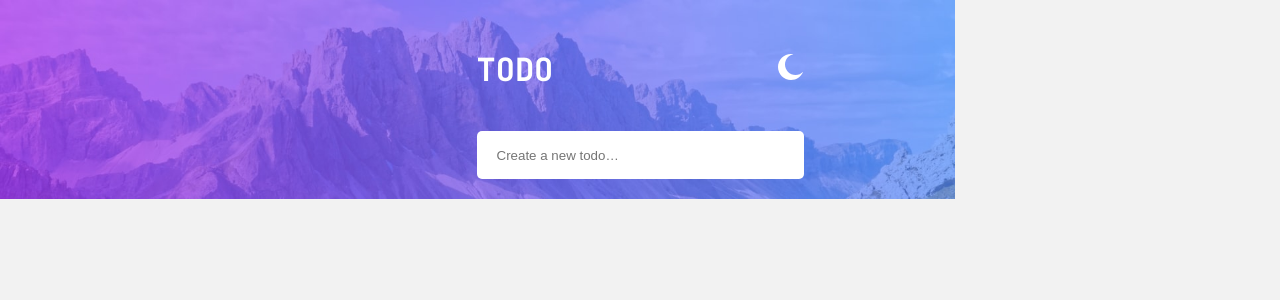
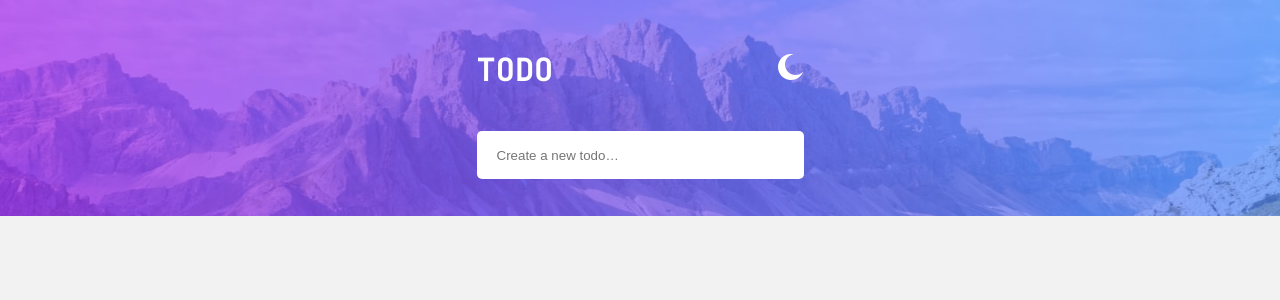
Before and after one commit to schincharauli/Todo-app-React, a React (Vite) app: page / in a window 1280 px wide. Shown: the top 300 px of the page. Built offline with nearby package versions, Linux system fonts and the light colour scheme.

Commit message:
solved responsive side of the bg-image

```diff
--- a/src/App.css
+++ b/src/App.css
@@ -22,7 +22,8 @@
   font-size: 32px;
 }
 
-.todo-input {
+.todo-input
+{
   height: 48px;
   width: 327px;
   border-radius: 5px;
@@ -30,6 +31,14 @@
   padding-left: 20px;
   margin-top: 40px;
   margin-bottom: 20px;
+}
+
+.list-features{
+  /* height: 368px; */
+  width: 327px;
+  border-radius: 5px;
+  background-color: blue;
+
 }
 
 .lists {
--- a/src/App.jsx
+++ b/src/App.jsx
@@ -4,7 +4,8 @@ import viteLogo from '/vite.svg'
 import './App.css'
 import InputField from './components/inputField'
 import TodoList from './components/TodoList'
-import { v4 as uuidv4 } from 'uuid';
+import OutputField from './components/OutputField'
+import { v4 as uuidv4 } from 'uuid'
 uuidv4();
 
 function App() {
@@ -44,6 +45,7 @@ function App() {
           deleteTodo={deleteTodo}/>
 
           ))}
+          <OutputField/>
       </div>
 
 
--- /dev/null
+++ b/src/components/OutputField.jsx
@@ -0,0 +1,8 @@
+const OutputField = () => {
+    <div className="list-features">
+    <button>item left</button>
+    <button>Clear Completed</button>
+    </div>
+}
+
+export default OutputField;
--- a/src/components/TodoList.jsx
+++ b/src/components/TodoList.jsx
@@ -33,6 +33,7 @@ const TodoList = ({ task, toggleComplite, deleteTodo }) => {
           </svg>
         </span>
       </div>
+
     </div>
   );
 };
--- a/src/components/inputField.jsx
+++ b/src/components/inputField.jsx
@@ -10,7 +10,8 @@ const InputField = ({ addTodo }) => {
   };
 
   return (
-    <form action="" onSubmit={handleSubmit}>
+<div>
+<form action="" onSubmit={handleSubmit}>
       <input
         type="text"
         className="todo-input"
@@ -18,7 +19,11 @@ const InputField = ({ addTodo }) => {
         placeholder="Create a new todo…"
         onChange={(e) => setValue(e.target.value)}
       />
+
     </form>
+
+</div>
+
   );
 };
 
--- a/src/index.css
+++ b/src/index.css
@@ -5,18 +5,19 @@
   box-sizing: border-box;
 }
 
+
 body {
   font-family: "JetBrains Mono", monospace;
   background-color: #f2f2f2;
-  background-image: url(./assets/images/bg-mobile-light.jpg);
-  background-size: contain;
+  background-image: url(assets/images/bg-mobile-light.jpg);
+  background-size: 100% 27vh;
   background-repeat: no-repeat;
 }
 
 @media (min-width: 768px) {
   body {
-    background-image: url(./assets/images/bg-desktop-light.jpg);
-    background-size: contain;
+    background-image: url(assets/images/bg-desktop-light.jpg);
+    background-size: 100% 27vh;
   }
 
 }
```
